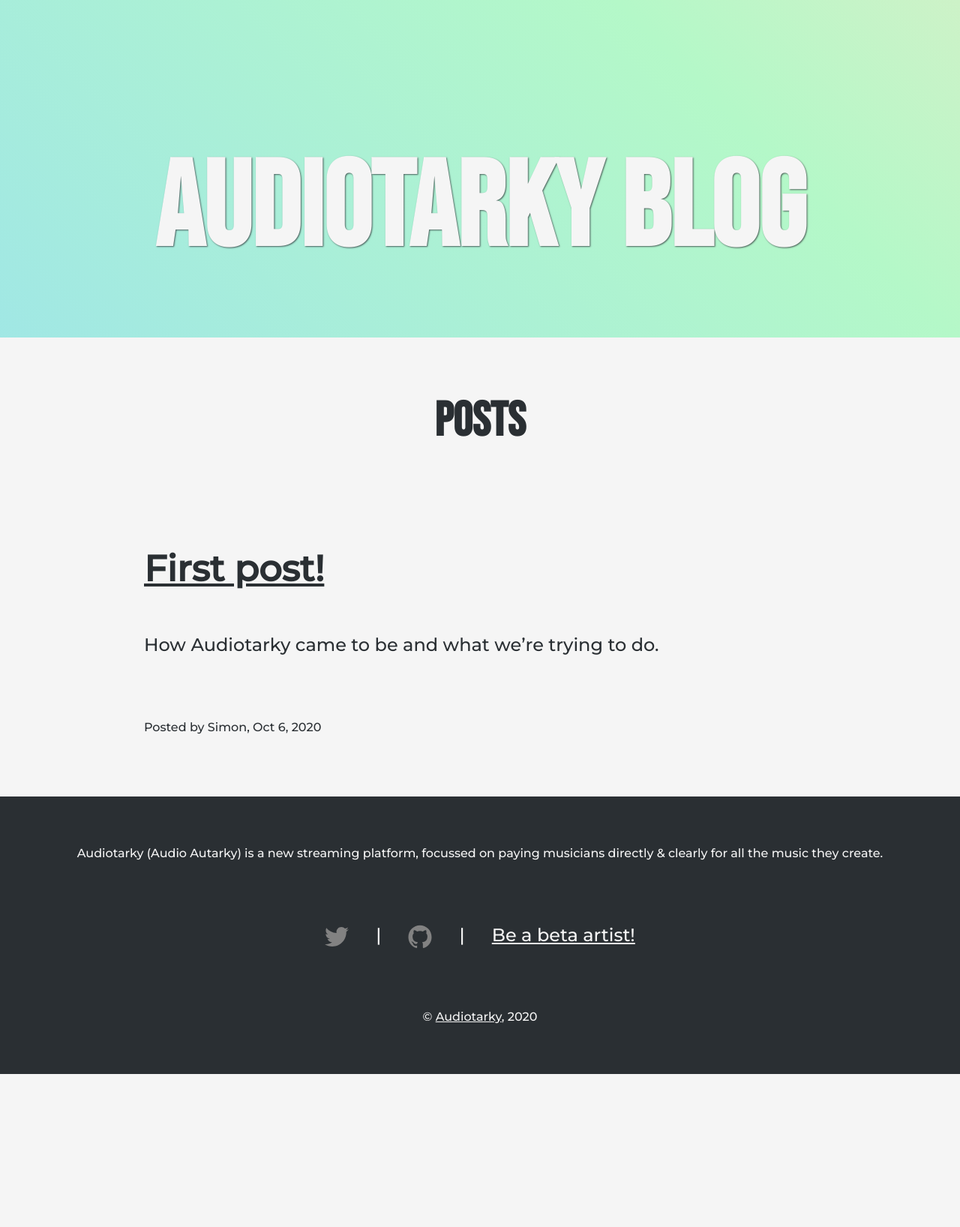
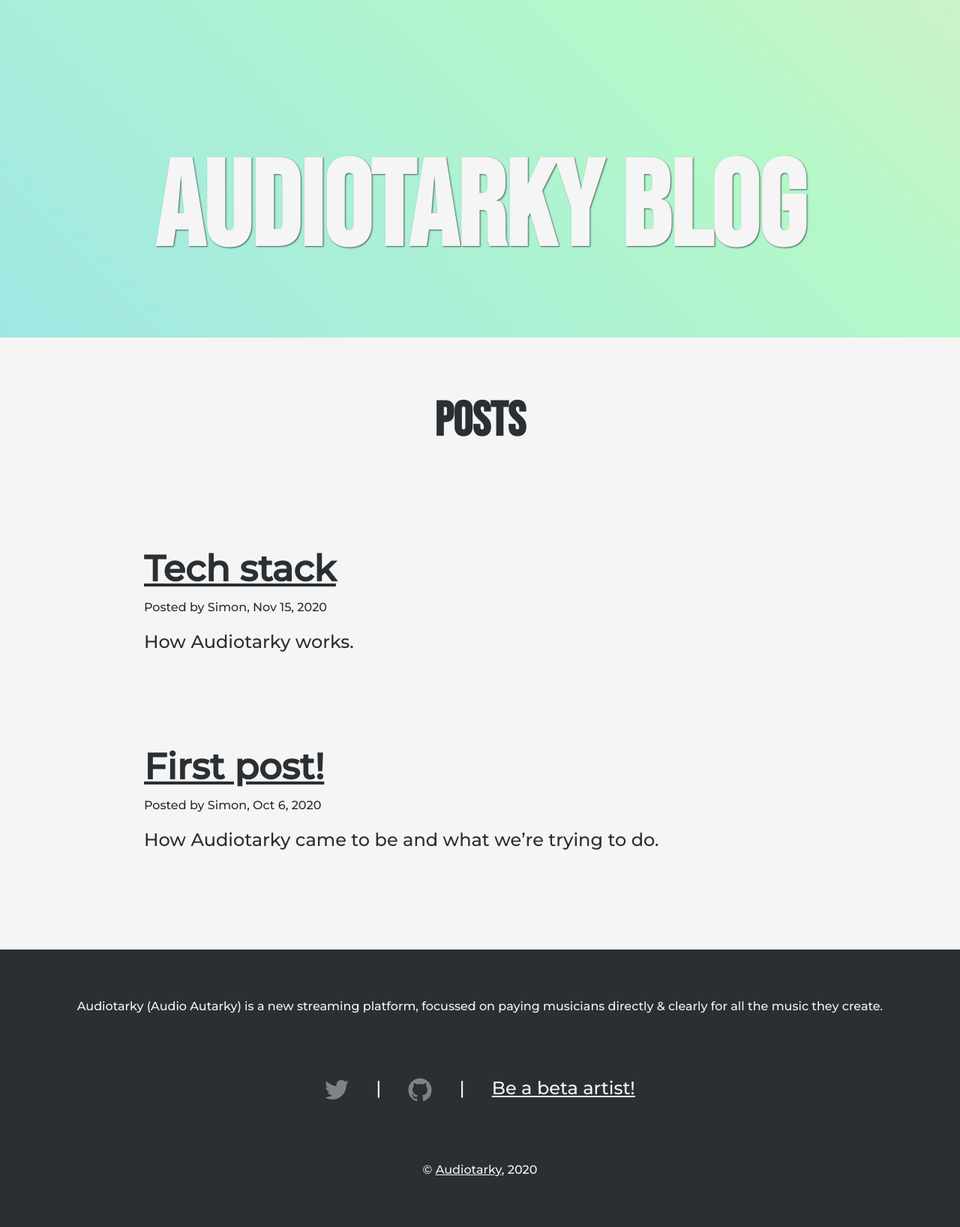
Before and after one commit to audiotarky/blog, a Jekyll site: the page built from index.md, in a window 1280 px wide. Shown: the whole page at 75% size. Built offline with Jekyll 4.4.1, drawn with Linux system fonts in a browser that asks for light colours; comment, search, counter and statistics services are not loaded; our own code applies the rules of GitHub Pages for plain Markdown files; before the commit the page ends 1432 px from its top, so only the background shows below that.

Commit message:
tech stack

```diff
--- a/_layouts/landing.html
+++ b/_layouts/landing.html
@@ -44,6 +44,14 @@
         .post-info {
             font-size: 1rem;
             padding: 1rem;
+        }
+
+        .post-info-landing {
+            margin-top: -60px;
+        }
+
+        .small {
+            font-size: 0.9rem;
         }
 
         hr {
--- a/index.md
+++ b/index.md
@@ -8,7 +8,7 @@
 {% for post in site.posts %}
 ### [{{post.title}}]({{post.url}})
 
+<div class="post-info post-info-landing left">Posted by {{post.author}}, {{ post.date | date: "%b %-d, %Y" }}</div>
 {{post.excerpt | strip_html | strip}}
 
-<div class="post-info left">Posted by {{post.author}}, {{ post.date | date: "%b %-d, %Y" }}</div>
 {% endfor %}
```
Also changed, not shown: _posts/2020-11-15-tech-stack.md (added, +38 -0 lines).
